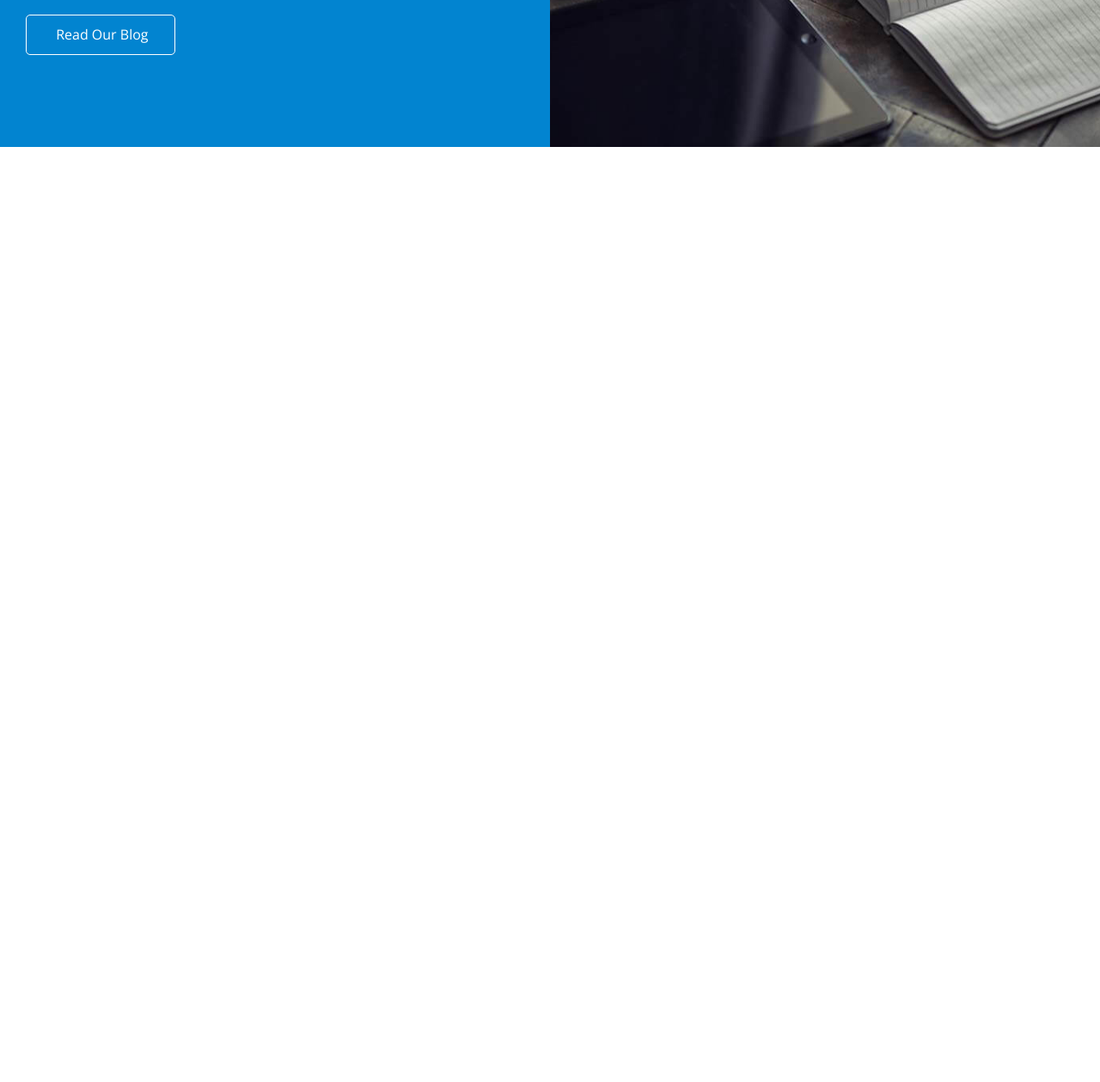
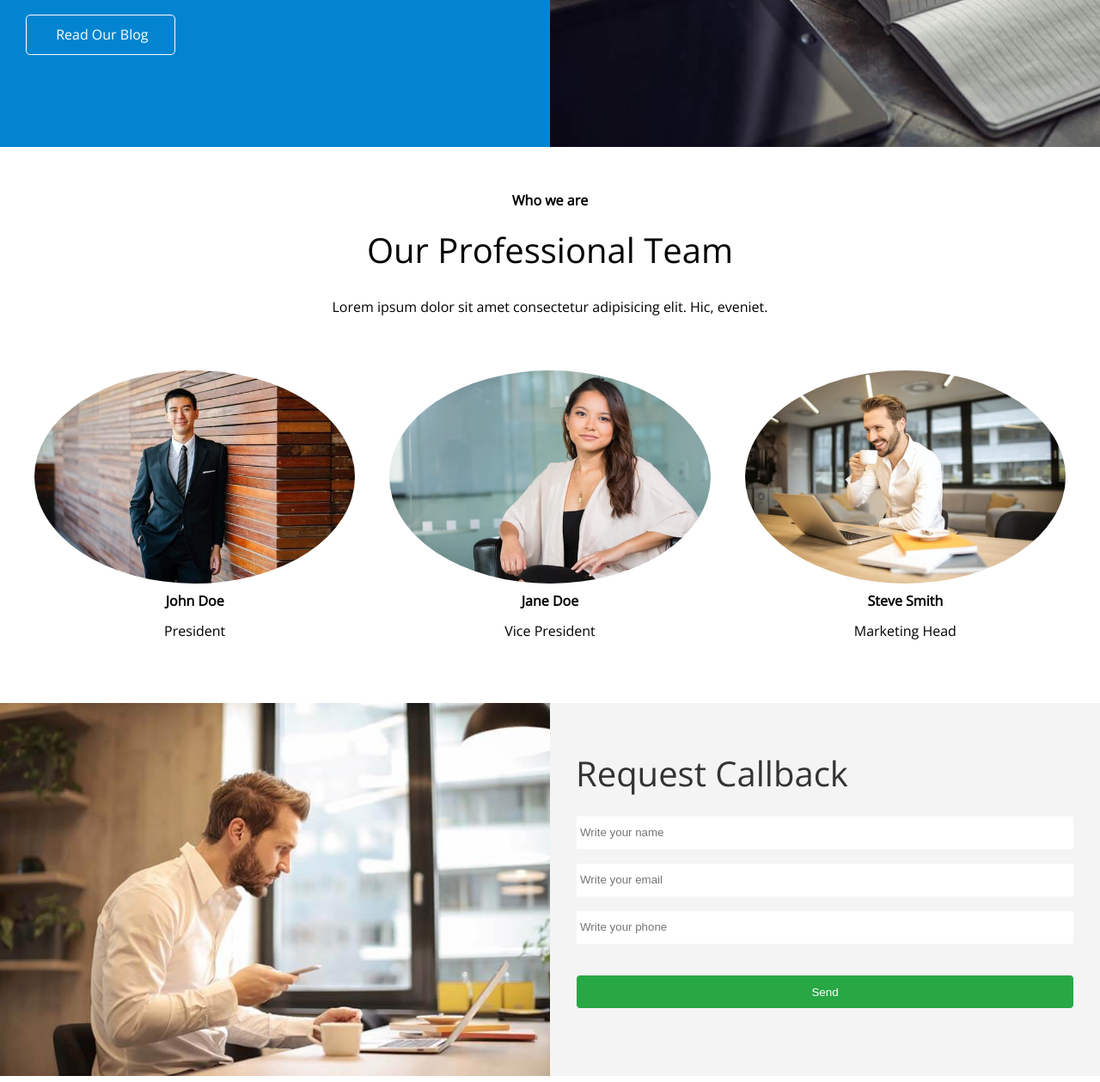
Before and after one commit to xiillii/HtmlSandbox, a plain HTML site: page EdgeLedgerWebsite/index.html in a window 1280 px wide. Shown: the part 2568-3827 px from the top of the page at 86% size. Before the commit the page ends 2747 px from the top, so only its background shows below. Drawn offline with nearby package versions, Linux system fonts and the light colour scheme.

Commit message:
Edge Ledger Website. Contact section

```diff
--- a/EdgeLedgerWebsite/css/style.css
+++ b/EdgeLedgerWebsite/css/style.css
@@ -132,6 +132,10 @@ img {
   opacity: 0.7;
 }
 
+.team img {
+  border-radius: 50%;
+}
+
 /* Flex items */
 .flex-items {
   display: flex;
@@ -144,3 +148,34 @@ img {
 .flex-items>div {
   padding: 20px;
 }
+
+/* Callback-form */
+.callback-form {
+  width: 100%;
+  padding: 20px 0;
+}
+
+.callback-form label {
+  display: block;
+  margin-bottom: 5px;
+}
+
+.callback-form .form-control {
+  margin-bottom: 15px;
+}
+
+.callback-form input {
+  width: 100%;
+  padding: 4px;
+  height: 40px;
+  border: #f5f5f5 1px solid;
+}
+
+.callback-form input:hover {
+  outline-color: #28a745;
+}
+
+.callback-form .btn {
+  padding: 12px 0;
+  margin-top: 20px;
+}
--- a/EdgeLedgerWebsite/index.html
+++ b/EdgeLedgerWebsite/index.html
@@ -137,6 +137,62 @@
         </div>
       </div>
     </section>
+
+    <!-- Team -->
+    <section id="team" class="team section-padding">
+      <header class="section-header">
+        <h4>Who we are</h4>
+        <h2>Our Professional Team</h2>
+        <p>Lorem ipsum dolor sit amet consectetur adipisicing elit. Hic, eveniet.</p>
+      </header>
+      <div class="flex-items">
+        <div>
+          <img src="images/team/person1.jpg" alt="John Dow">
+          <h4>John Doe</h4>
+          <p>President</p>
+        </div>
+        <div>
+          <img src="images/team/person2.jpg" alt="Jane Dow">
+          <h4>Jane Doe</h4>
+          <p>Vice President</p>
+        </div>
+        <div>
+          <img src="images/team/person3.jpg" alt="Steve Smith">
+          <h4>Steve Smith</h4>
+          <p>Marketing Head</p>
+        </div>
+      </div>
+    </section>
+
+    <!-- Contact -->
+    <section id="contact" class="contact flex-columns">
+      <div class="row">
+        <div class="column">
+          <div class="column-1"><img src="images/home/contact.jpg" alt="Contact"></div>
+        </div>
+        <div class="column">
+          <div class="column-2 bg-light">
+            <h2>Request Callback</h2>
+            <form action="" class="callback-form">
+              <div class="form-control">
+                <label for="name"></label>
+                <input type="text" name="name" id="name" placeholder="Write your name">
+              </div>
+              <div class="form-control">
+                <label for="email"></label>
+                <input type="email" name="email" id="email" placeholder="Write your email">
+              </div>
+              <div class="form-control">
+                <label for="phone"></label>
+                <input type="text" name="phone" id="phone" placeholder="Write your phone">
+              </div>
+              <input type="submit" value="Send" id="submit" class="btn">
+            </form>
+          </div>
+        </div>
+      </div>
+    </section>
+
   </main>
 </body>
 
```
